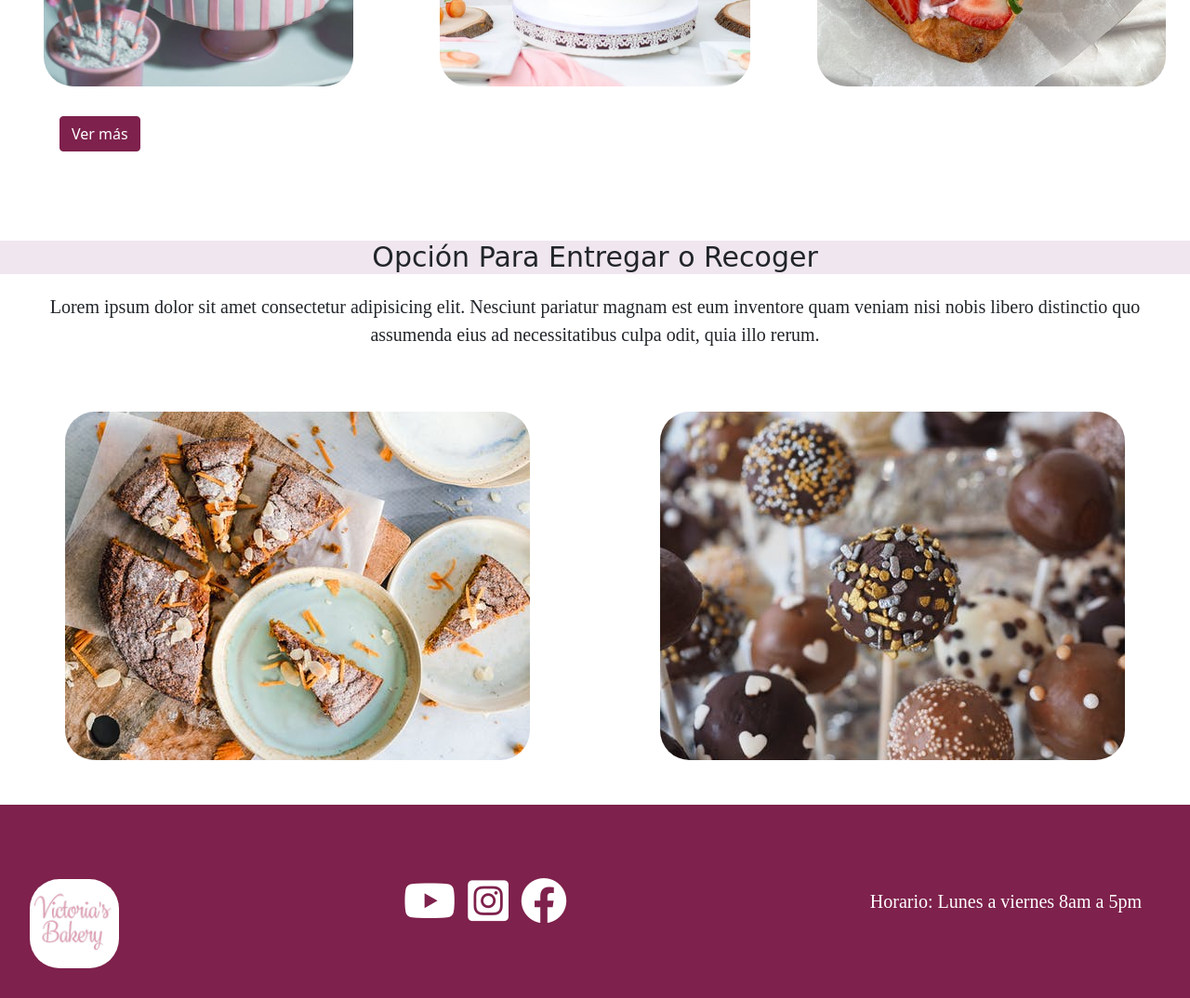
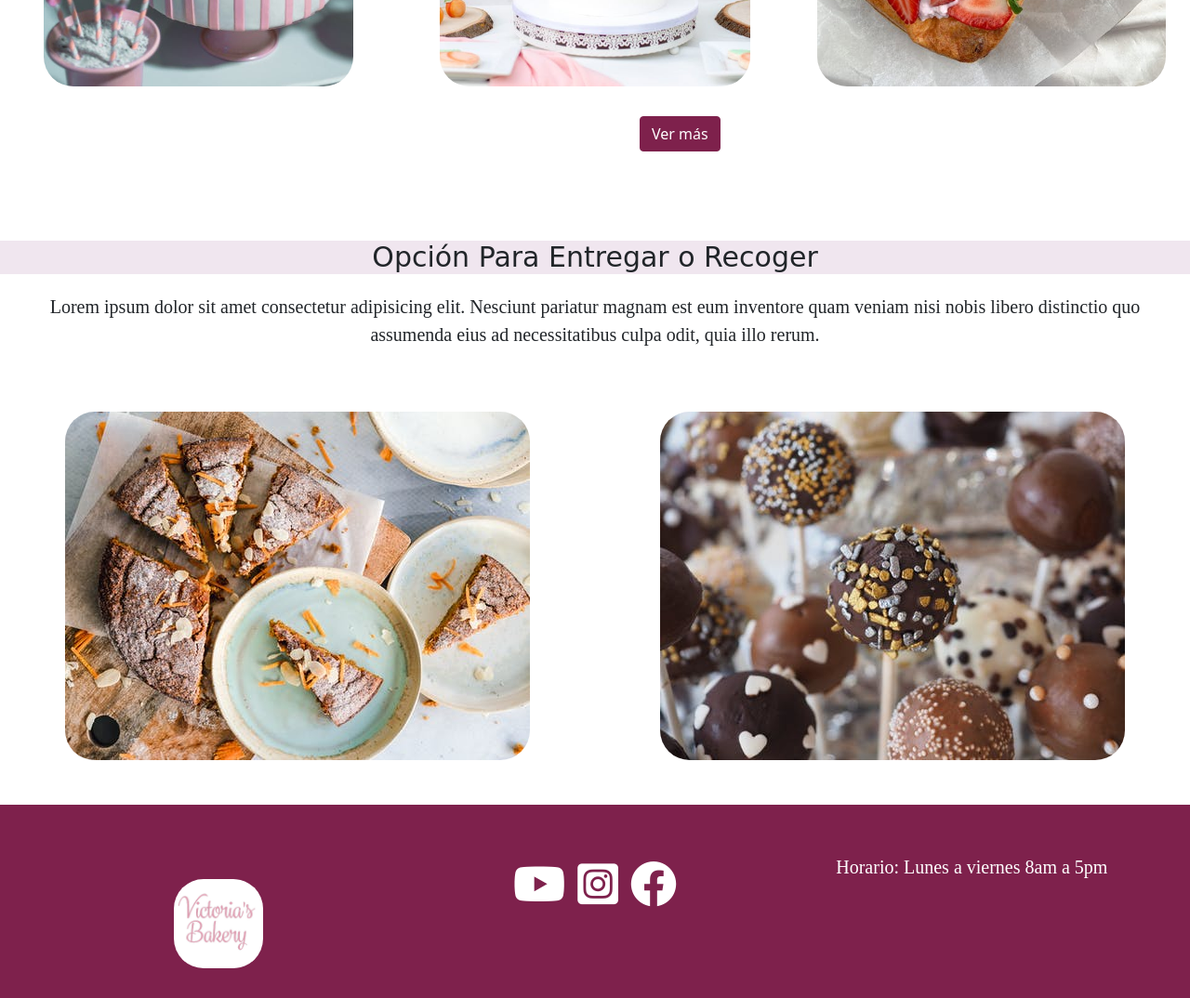
Before and after one commit to sayahe/clase-coder, a plain HTML site: page index.html in a window 1280 px wide. Shown: the part 1760-2834 px from the top of the page at 93% size. Drawn offline with nearby package versions, Linux system fonts and the light colour scheme.

Commit message:
arregle footer

```diff
--- a/css/style.css
+++ b/css/style.css
@@ -72,7 +72,7 @@ p {
 }
 
 .boton-verMas{
-    margin-left: 4rem;
+    margin-left: 43rem;
     margin-top: 2rem;
     background-color: #7e214c;;
     border-color: #7e214c;
@@ -109,13 +109,6 @@ footer img{
 }
 
 /* Home */
-
-/* .imgHome{
-    display: flex;
-    flex-direction: row;
-    justify-content: space-between;
-    margin: 0 5rem;
-} */
 
 /* Nosotros */
 
--- a/index.html
+++ b/index.html
@@ -74,25 +74,9 @@
         </div>
     </div>
 </div>
-
+<div class="button">
     <a class="btn btn-primary boton-verMas" href="./page/nuestrosProductos.html" role="button">Ver más</a>
-
-
-
-
-
-
-
-
-
-
-
-
-
-
-
-
-
+</div>
 
 
 
@@ -127,9 +111,7 @@
 
         <div class="container-fluid">
 
-
             <div class="row">
-
                 <div class="col-md-6 col-12 text-center">
                     <img src="./imagen/pastelzanahoria.jpeg" class="img-fluid" alt="pastel zanahoria">
                 </div>
@@ -139,37 +121,29 @@
                 </div>
 
             </div>
-
-
-
         </div>
-
     </div>
 
 
     <footer>
+        <div class="container-fluid">
+            <div class="row">
+                <div class="col-4 text-center">
+                    <img src="./logo/LogoSample_ByTailorBrands.jpg" alt="Logo">
+                </div>
 
-        <img src="./logo/LogoSample_ByTailorBrands.jpg" alt="Logo">
+                <div class="iconos col-4 text-center">
+                        <i class="fa-brands fa-youtube"></i>
+                        <i class="fa-brands fa-instagram-square"></i>
+                        <i class="fa-brands fa-facebook"></i>
+                </div>
 
-
-        <div class="iconos">
-
-
-                <i class="fa-brands fa-youtube"></i>
-                <i class="fa-brands fa-instagram-square"></i>
-                <i class="fa-brands fa-facebook"></i>
-
+                <div class="col-4 text-center">
+                    <p>Horario: Lunes a viernes 8am a 5pm</p>
+                </div>
+            </div>
 
         </div>
-
-        <div>
-
-            <p>Horario: Lunes a viernes 8am a 5pm</p>
-
-        </div>
-
-
-
 
     </footer>
 
```
